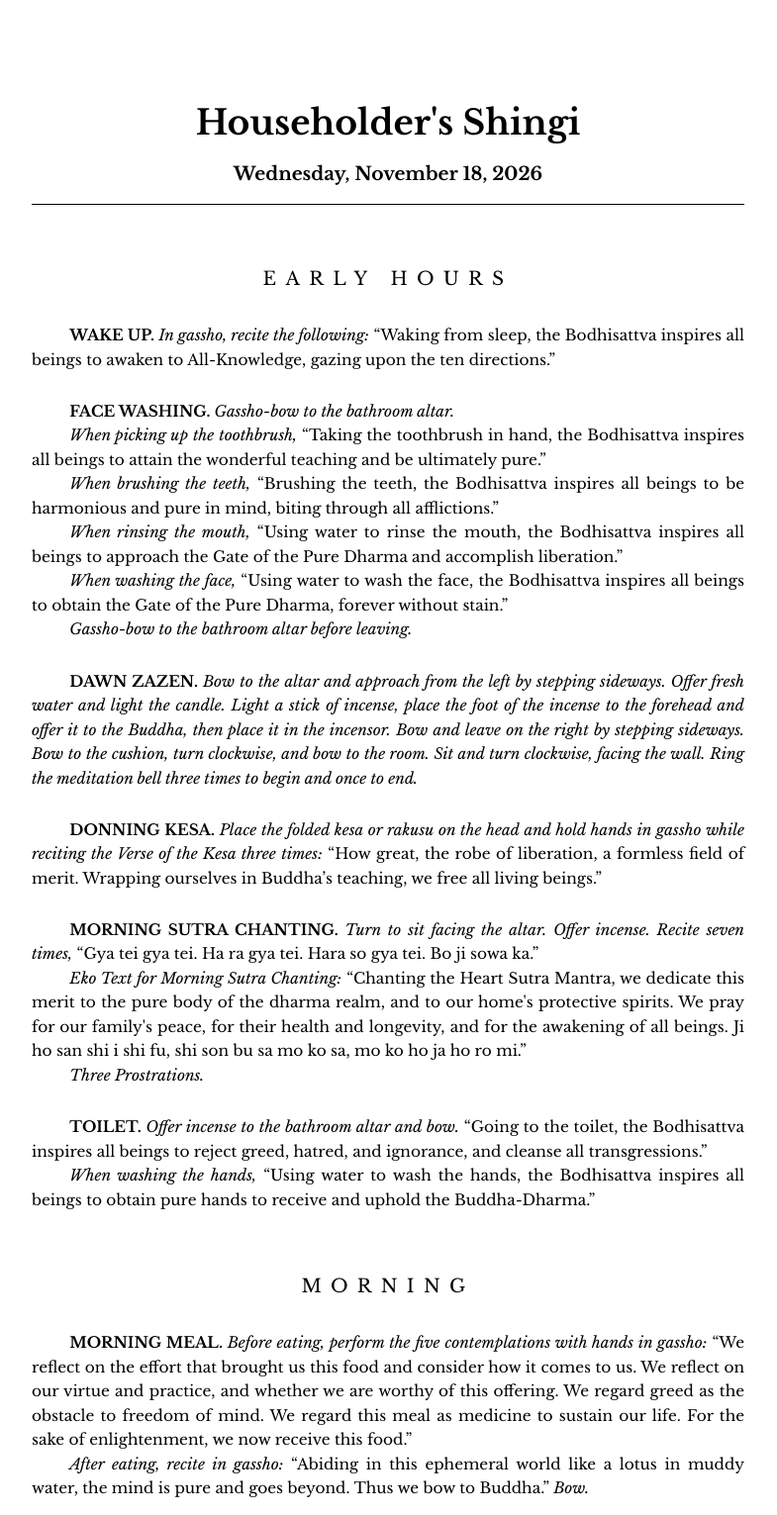
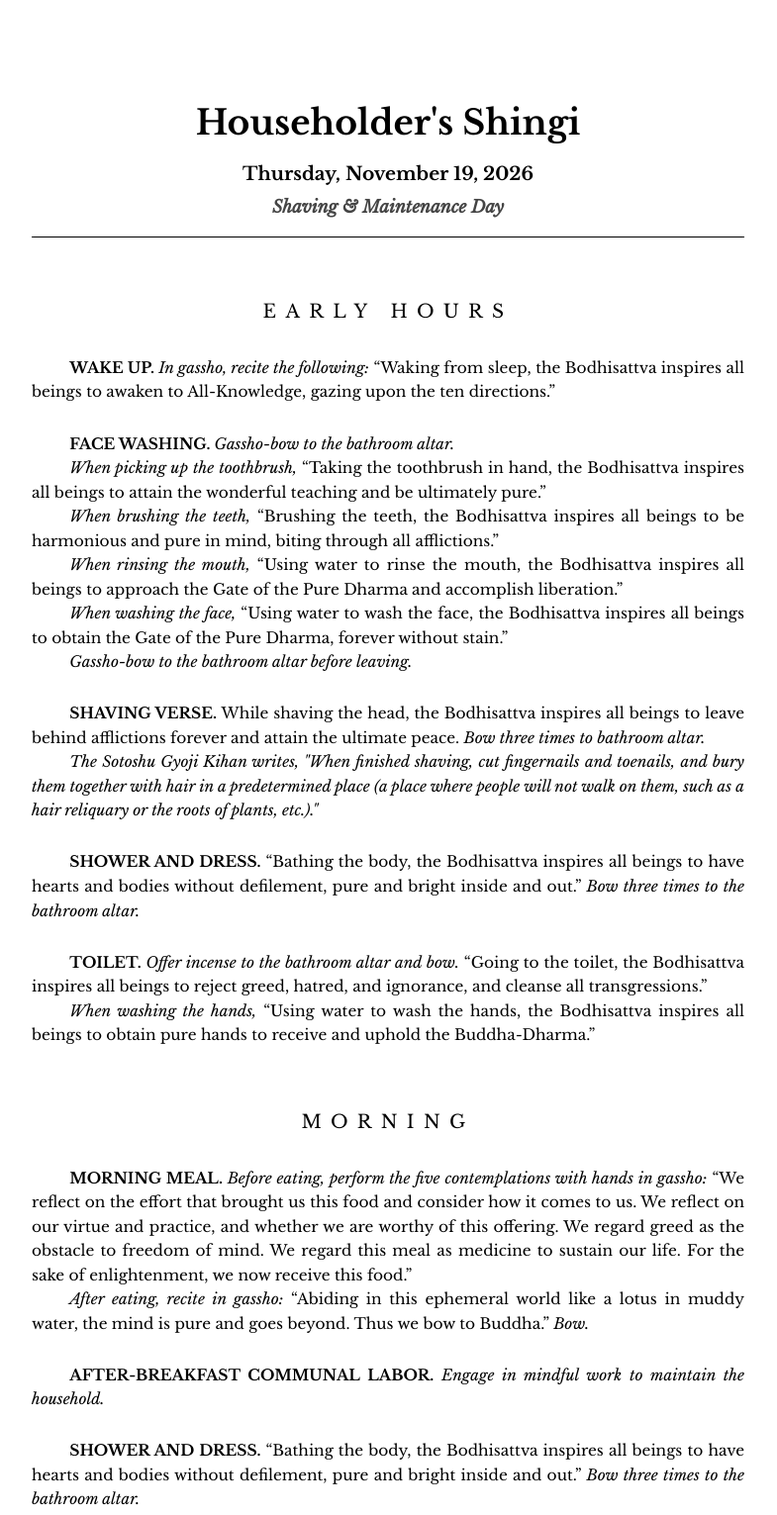
Before and after one commit to keizansociety-admin/keizan-society, a plain HTML site: page index.html in a window 1280 px wide. Shown: the top 1531 px of the page at 99% size, without its empty margins (248-1033 px from the left). Drawn offline with nearby package versions, Linux system fonts and the light colour scheme.

Commit message:
Liturgical Update: Thu Nov 19 12:42:24 UTC 2026

```diff
--- a/index.html
+++ b/index.html
@@ -55,13 +55,13 @@
         margin-top: 5px;
     }
     </style>
-<title>Householder's Shingi - November 18, 2026</title>
+<title>Householder's Shingi - November 19, 2026</title>
 </head><body>
 
     <h1>
         Householder's Shingi<br>
-        <span class='sub-header'>Wednesday, November 18, 2026</span>
-
+        <span class='sub-header'>Thursday, November 19, 2026</span>
+        <span class='shaving-label'>Shaving & Maintenance Day</span>
     </h1>
 
 <h2>EARLY HOURS</h2>
@@ -77,15 +77,11 @@
 <p><i>Gassho-bow to the bathroom altar before leaving.</i></p>
 </div>
 <div class='activity'>
-<p><span class='activity-title'>DAWN ZAZEN</span><i>Bow to the altar and approach from the left by stepping sideways. Offer fresh water and light the candle. Light a stick of incense, place the foot of the incense to the forehead and offer it to the Buddha, then place it in the incensor. Bow and leave on the right by stepping sideways. Bow to the cushion, turn clockwise, and bow to the room. Sit and turn clockwise, facing the wall. Ring the meditation bell three times to begin and once to end.</i></p>
+<p><span class='activity-title'>SHAVING VERSE</span>While shaving the head, the Bodhisattva inspires all beings to leave behind afflictions forever and attain the ultimate peace. <i>Bow three times to bathroom altar.</i></p>
+<p><i>The Sotoshu Gyoji Kihan writes, "When finished shaving, cut fingernails and toenails, and bury them together with hair in a predetermined place (a place where people will not walk on them, such as a hair reliquary or the roots of plants, etc.)."</i></p>
 </div>
 <div class='activity'>
-<p><span class='activity-title'>DONNING KESA</span><i>Place the folded kesa or rakusu on the head and hold hands in gassho while reciting the Verse of the Kesa three times:</i> “How great, the robe of liberation, a formless field of merit. Wrapping ourselves in Buddha’s teaching, we free all living beings.”</p>
-</div>
-<div class='activity'>
-<p><span class='activity-title'>MORNING SUTRA CHANTING</span><i>Turn to sit facing the altar. Offer incense. Recite seven times,</i> “Gya tei gya tei. Ha ra gya tei. Hara so gya tei. Bo ji sowa ka.”</p>
-<p><i>Eko Text for Morning Sutra Chanting:</i> “Chanting the Heart Sutra Mantra, we dedicate this merit to the pure body of the dharma realm, and to our home's protective spirits. We pray for our family's peace, for their health and longevity, and for the awakening of all beings. Ji ho san shi i shi fu, shi son bu sa mo ko sa, mo ko ho ja ho ro mi.”</p>
-<p><i>Three Prostrations.</i></p>
+<p><span class='activity-title'>SHOWER AND DRESS</span>“Bathing the body, the Bodhisattva inspires all beings to have hearts and bodies without defilement, pure and bright inside and out.” <i>Bow three times to the bathroom altar.</i></p>
 </div>
 <div class='activity'>
 <p><span class='activity-title'>TOILET</span><i>Offer incense to the bathroom altar and bow.</i> “Going to the toilet, the Bodhisattva inspires all beings to reject greed, hatred, and ignorance, and cleanse all transgressions.”</p>
@@ -128,10 +124,6 @@
 <p><span class='activity-title'>COMMUTE</span>“Setting out on a road, the Bodhisattva inspires all beings to proceed toward the Buddha’s conduct and enter the place of no-reliance.”</p>
 </div>
 <div class='activity'>
-<p><span class='activity-title'>ADMONITION OF IMPERMANENCE</span>"Since the Great Master Tathagata entered Parinirvana, our lives likewise diminish. Like fish in a shrinking pond, what joy is there in this? We should strive with diligence as if saving our heads from fire. Be mindful of impermanence, and do not be negligent. For the sake of this Great Matter, let us recite the Ten Buddha Names:</p>
-<p>"Vairochana Buddha, pure Dharmakaya; Lochana Buddha, complete Sambhogakaya; Shakyamuni Buddha, myriad Nirmanakaya; Maitreya Buddha, of future birth; all buddhas throughout space and time; Lotus of the Wondrous Dharma, Mahayana sutra; Manjushri Bodhisattva, great wisdom; Samantabhadra Bodhisattva, great activity; Avalokiteshvara Bodhisattva, great compassion; all honored ones, bodhisattvas, mahasattvas; wisdom beyond wisdom, maha prajna paramita."</p>
-</div>
-<div class='activity'>
 <p><span class='activity-title'>LATE-AFTERNOON ZAZEN</span><i>Light the candle and offer incense, if not already done. Sit upright, facing the wall. Ring the meditation bell three times to begin and once to end.</i></p>
 </div>
 <h2>EVENING</h2>
```
Also changed, not shown: output/index.html (+6 -14 lines).
